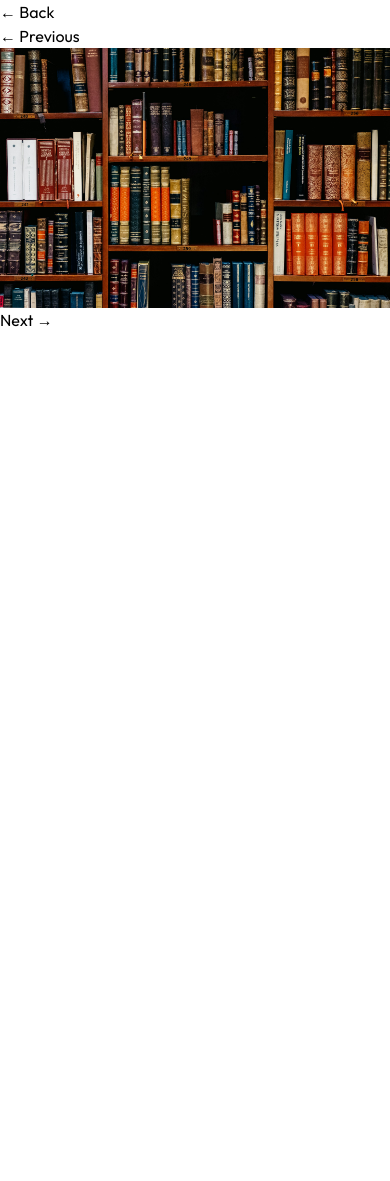
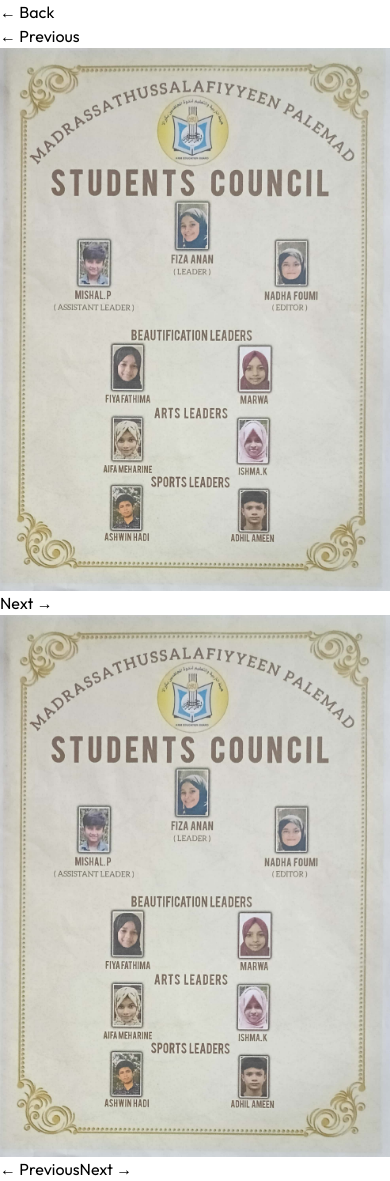
Before and after one commit to mhdshefin/Palemad-Madrasa, a React (Vite) app: page /data in a window 390 px wide. Before the commit the page ends 844 px from the top, so only its background shows below. Built offline with nearby package versions, Linux system fonts and the light colour scheme.

Commit message:
updated code

```diff
--- a/src/assets/assets.js
+++ b/src/assets/assets.js
@@ -75,8 +75,6 @@
 
 
 export const images = [
-  img1,
-  img2,
   img3,
   img4,
   img5,
--- a/src/pages/Data.jsx
+++ b/src/pages/Data.jsx
@@ -1,27 +1,20 @@
 import { useNavigate } from 'react-router-dom'
 import { images } from '../assets/assets'
+import { useState } from 'react'
 
 const Data = () => {
 
+    let [currentImage, setCurrentImage] = useState(0)
     const navigate = useNavigate()
 
-    let currentImage = 0
 
     const nextImage = () => {
-        if (currentImage === images.length - 1) {
-            currentImage = 0
-        } else {
-             currentImage++
-        }
+        setCurrentImage(prev => prev === images.length - 1 ? 0 : prev + 1);
         changeImage()
     }
 
     const preImage = () => {
-        if (currentImage > 0) {
-            currentImage--
-        } else {
-            currentImage = images.length - 1
-        }
+        setCurrentImage(prev => prev === 0 ? images.length - 1 : prev - 1);
         changeImage()
     }
 
@@ -36,10 +29,17 @@
             <div className='w-full mb-5  '>
                 <button onClick={() => navigate("/cover")} className='md:w-20 w-16 h-10 bg-white text-[#6a11cb] font-semibold rounded-full sm:text-lg text-xs mt-[-10vh] ml-[-4vh] shadow-md hover:scale-105 transition-transform duration-300'>← Back</button>
             </div>
-            <div className='flex items-center justify-center flex-1'>
+            <div className='md:flex hidden items-center justify-center flex-1'>
                 <button onClick={() => preImage()} className='sm:w-40 w-28 h-14 sm:h-16 bg-white text-[#6a11cb] font-semibold rounded-full shadow-md hover:scale-105 transition-transform duration-300 mr-10'>← Previous</button>
                 <img id='img' className='max-h-[80vh] w-[80vh] mx-5 object-contain' src={images[currentImage]} alt="" />
                 <button onClick={() => nextImage()} className='sm:w-40 w-28 h-14 sm:h-16 bg-white text-[#6a11cb] font-semibold rounded-full shadow-md hover:scale-105 transition-transform duration-300 ml-10'>Next →</button>
+            </div>
+            <div className='flex flex-col md:hidden w-full'>
+                <img id='img' className='max-h-[80vh] fixed left-[-15px] right-0 p-10 w-[85vh] mx-5 object-contain' src={images[currentImage]} alt="" />
+                <div className='w-full fixed bottom-40 flex md:hidden items-center mt-8 justify-between px-10 left-0 right-0'>
+                    <button onClick={() => preImage()} className='  items-center  justify-center text-lg  w-36 h-20 sm:h-16 bg-white text-[#6a11cb] font-bold rounded-full shadow-md hover:scale-105 transition-transform duration-300'>← Previous</button>
+                    <button onClick={() => nextImage()} className=' items-center justify-center text-lg w-36 h-20 sm:h-16 bg-white text-[#6a11cb] font-bold rounded-full shadow-md hover:scale-105 transition-transform duration-300'>Next →</button>
+                </div>
             </div>
         </div>
     )
--- a/src/pages/Home.jsx
+++ b/src/pages/Home.jsx
@@ -7,9 +7,12 @@
   const navigate = useNavigate()
 
   return (
-    <div className='object-cover w-full flex flex-col items-center justify-center'>
-        <img className='w-full h-screen blur-sm' src={assets.img1} alt="" />
-        <button onClick={()=>navigate("/cover")} className='absolute top-1/2 left-1/2 transform -translate-x-1/2 -translate-y-1/2 sm:w-56 w-44 h-16 sm:h-20 bg-gradient-to-l from-[#2575fc] to-[#6a11cb] rounded-full sm:p-4 px-3  text-white sm:font-semibold sm:text-lg shadow-md hover:scale-105 transition-transform duration-300 '>Explore magazine →</button>
+    <div className='object-cover w-full flex flex-col items-center justify-center bg-gradient-to-l from-[#2575fc] to-[#6a11cb] p-12 min-h-screen '>
+      <h1 className="md:text-5xl text-xl font-bold top-32 fixed my-4 [text-shadow:2px_2px_4px_rgba(0,0,0,0.3)] bg-gradient-to-r from-white to-[#f9f9f9] bg-clip-text text-transparent p-2 rounded animate-fadeInafter:content-[''] after:absolute after:bottom-[-8px] after:left-1/2 after:-translate-x-1/2 after:w-[80%] after:h-[2px]  after:bg-white">
+        SALAFIYYEEN MADRASA PALEMAD
+      </h1>
+
+      <button onClick={() => navigate("/cover")} className='absolute top-1/2 left-1/2 transform -translate-x-1/2 -translate-y-1/2 sm:w-56 w-44 h-16 sm:h-20  rounded-full sm:p-4 px-3  text-white sm:font-semibold sm:text-lg bg-[rgba(255,255,255,0.2)] border-[#fff] border-[0.2px] shadow-md hover:scale-105 transition-transform duration-300'>Explore magazine →</button>
     </div>
   )
 }
```
